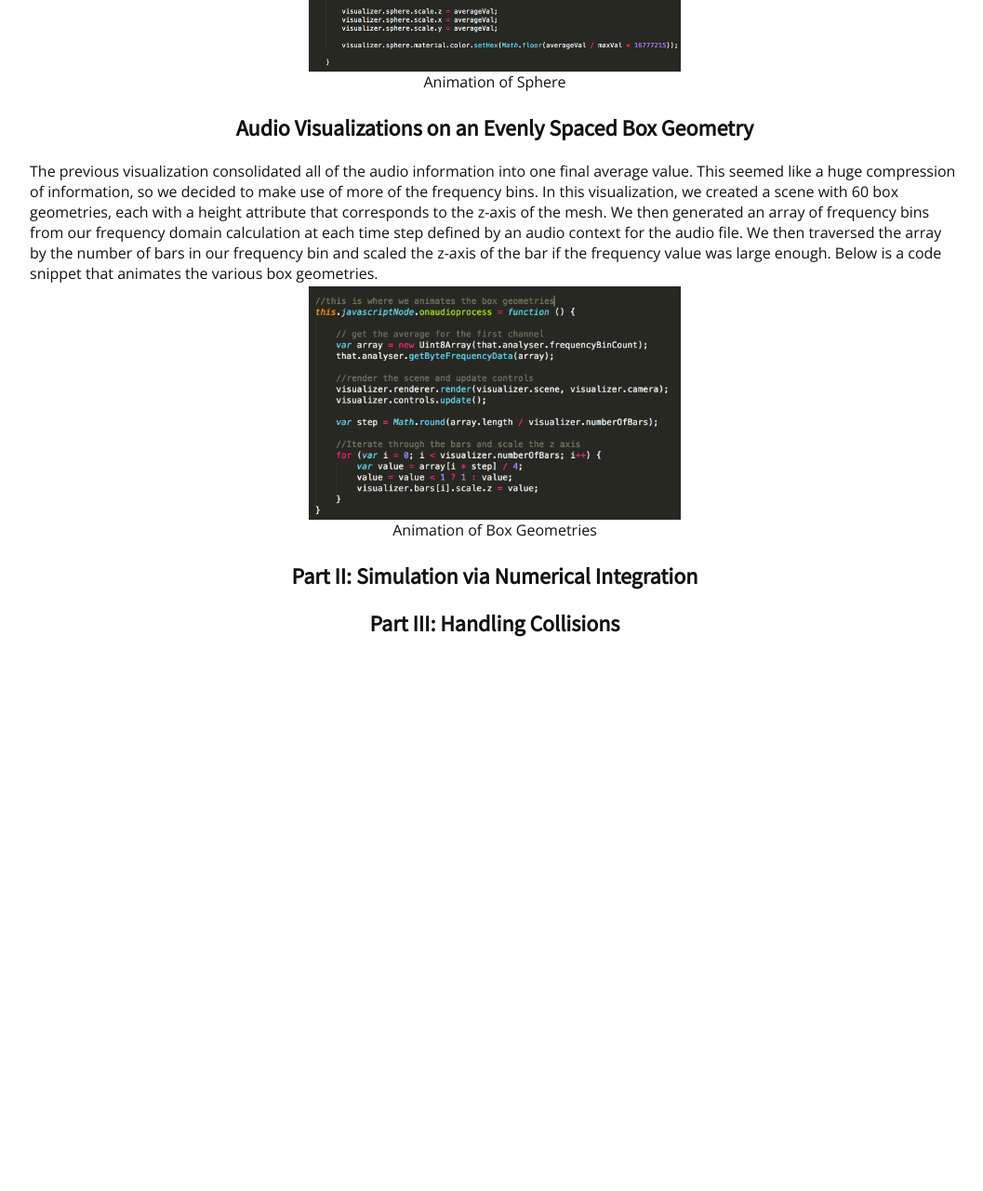
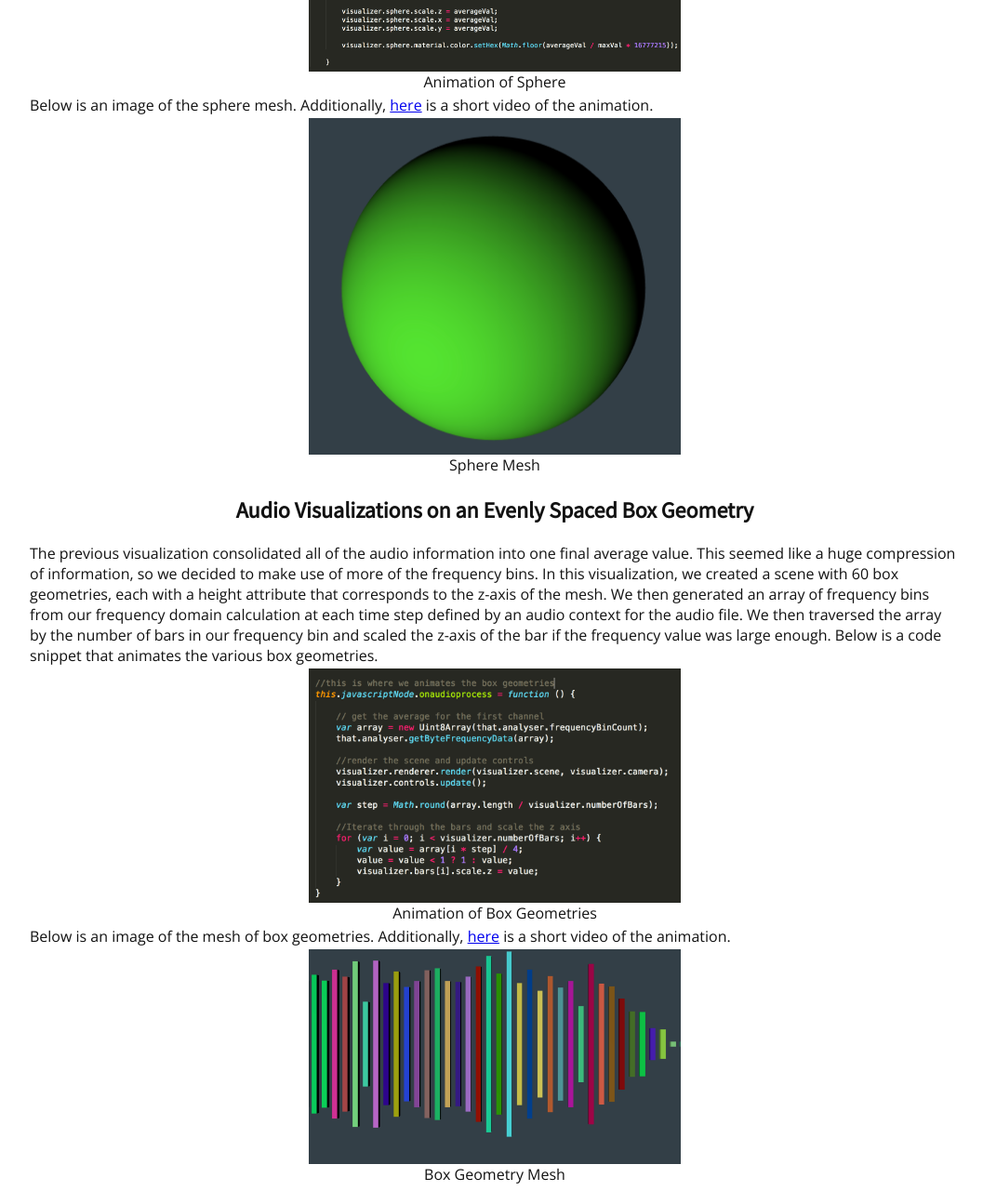
Before and after one commit to nipunramk/cs184-final-proj, a plain HTML site: page index.html in a window 1280 px wide. Shown: the part 879-2160 px from the top of the page at 93% size, without its empty margins (108-1165 px from the left). Before the commit the page ends 1685 px from the top, so only its background shows below. Drawn offline with nearby package versions, Linux system fonts and the light colour scheme.

Commit message:
Added sphere and box pictures to website with video links

```diff
--- a/index.html
+++ b/index.html
@@ -48,6 +48,20 @@ The first visualization we attempted to create was a simple sphere that would ch
   </table>
 </div>
 
+Below is an image of the sphere mesh. Additionally, <a href="https://www.youtube.com/watch?v=esXthOfydBA&feature=youtu.be&fbclid=IwAR12Ozc0ODzi1OA7nfZFVUFKpqHr8jOoyFTENqTQHQYWk8rt_QAkKEztRG0">here</a> is a short video of the animation.
+
+<div align="middle">
+  <table style="width=100%">
+    <tr>
+      <td>
+        <img src="images/sphere_geometry.png" align="middle" width="400px"/>
+        <figcaption align="middle">Sphere Mesh</figcaption>
+      </td>
+    </tr>
+  </table>
+</div>
+
+
 <h2 align="middle">Audio Visualizations on an Evenly Spaced Box Geometry</h2>
 
 The previous visualization consolidated all of the audio information into one final average value. This seemed like a huge compression of information, so we decided to make use of more of the frequency bins. In this visualization, we created a scene with 60 box geometries, each with a height attribute that corresponds to the z-axis of the mesh. We then generated an array of frequency bins from our frequency domain calculation at each time step defined by an audio context for the audio file. We then traversed the array by the number of bars in our frequency bin and scaled the z-axis of the bar if the frequency value was large enough. Below is a code snippet that animates the various box geometries.
@@ -63,82 +77,20 @@ The previous visualization consolidated all of the audio information into one fi
   </table>
 </div>
 
-<!-- <div align="middle">
+Below is an image of the mesh of box geometries. Additionally, <a href="https://www.youtube.com/watch?v=2UwPaEBcUaA&feature=youtu.be">here</a> is a short video of the animation.
+
+<div align="middle">
   <table style="width=100%">
     <tr>
       <td>
-        <img src="images/close_up.png" align="middle" width="350px"/>
-        <figcaption align="middle">Close up view of point masses and springs</figcaption>
-      </td>
-      <td>
-        <img src="images/all_constraints.png" align="middle" width="400px"/>
-        <figcaption align="middle">Structural, shearing, and bending springs </figcaption>
-      </td>
-    </tr>
-    <br>
-    <tr>
-      <td>
-        <img src="images/no_shearing.png" align="middle" width="350px"/>
-        <figcaption align="middle">Structural and bending springs</figcaption>
-      </td>
-      <td>
-        <img src="images/only_shearing.png" align="middle" width="400px"/>
-        <figcaption align="middle">Only shearing springs</figcaption>
-      </td>
-    </tr>
-
-  </table>
-</div> -->
-
-<h2 align="middle">Part II: Simulation via Numerical Integration</h2>
-
-
-<!-- <div align="middle">
-  <table style="width=100%">
-    <tr>
-      <td>
-        <img src="images/k_5000.png" align="middle" width="400px"/>
-        <figcaption align="middle">k = 5000</figcaption>
-      </td>
-      <td>
-        <img src="images/k_100000.png" align="middle" width="400px"/>
-        <figcaption align="middle">k = 100000</figcaption>
-      </td>
-    </tr>
-  </table>
-</div> -->
-
-
-<!-- <div align="middle">
-  <table style="width=100%">
-    <tr>
-      <td>
-        <img src="images/density_1.png" align="middle" width="400px"/>
-        <figcaption align="middle">density = 1</figcaption>
-      </td>
-      <td>
-        <img src="images/density_1000.png" align="middle" width="400px"/>
-        <figcaption align="middle">density = 1000</figcaption>
+        <img src="images/box_geometry.png" align="middle" width="400px"/>
+        <figcaption align="middle">Box Geometry Mesh</figcaption>
       </td>
     </tr>
   </table>
 </div>
- -->
 
 
-
-<!-- <div align="middle">
-  <table style="width=100%">
-    <tr>
-      <td>
-        <img src="images/pinned_4_final_pos.png" align="middle" width="400px"/>
-        <figcaption align="middle">Final position of pinned4.json</figcaption>
-      </td>
-    </tr>
-  </table>
-</div> -->
-
-<h2 align="middle">Part III: Handling Collisions</h2>
 
 
 
```
Also changed, not shown: images/box_geometry.png (added), images/sphere_geometry.png (added).
